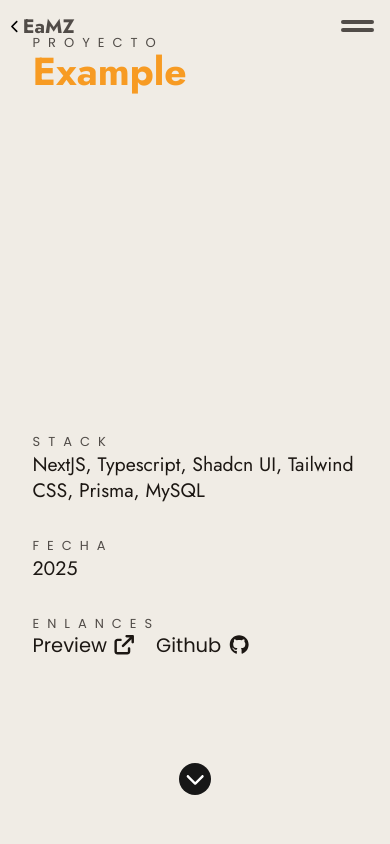
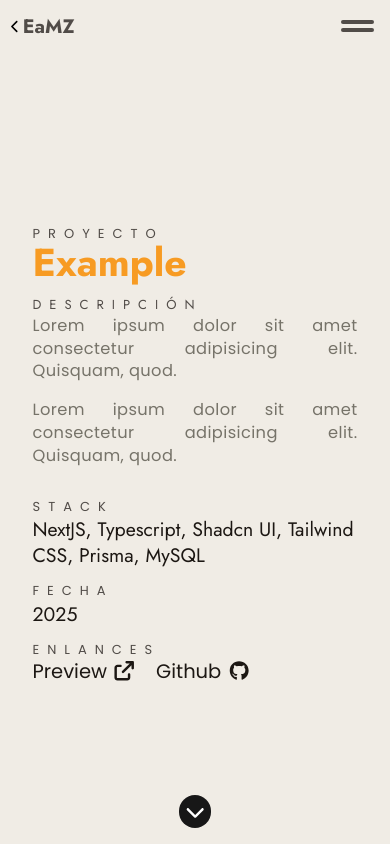
Before and after one commit to EliezerMezaDev/portfolio-v04, a Next.js app: page /projects/example in a window 390 px wide. Shown: the top 844 px of the page. Built offline with nearby package versions, Linux system fonts and the light colour scheme.

Commit message:
fix: project detail page colors

```diff
--- a/src/app/(root)/page.tsx
+++ b/src/app/(root)/page.tsx
@@ -110,7 +110,7 @@ const PageContentSection = ({
         </div>
         <div className="absolute top-[60%] z-10 col-span-2 flex w-full flex-col items-start justify-center px-10 py-5 text-start md:top-1/3 md:left-[10%] md:w-auto md:items-start">
           <motion.h2
-            className="bg-opacity-50 mb-2 bg-light text-5xl font-bold text-main max-md:p-2 md:text-7xl lg:bg-transparent lg:text-8xl"
+            className="bg-opacity-50 mb-2 bg-light-2 text-5xl font-bold text-main max-md:p-2 md:text-7xl lg:bg-transparent lg:text-8xl"
             initial={{ x: -100, opacity: 0 }}
             whileInView={{ x: 0, opacity: 1 }}
             transition={{
--- a/src/app/projects/[slug]/page.tsx
+++ b/src/app/projects/[slug]/page.tsx
@@ -72,7 +72,7 @@ function ScrollDownButton() {
   }
 
   return (
-    <div className="fixed right-0 bottom-5 left-0 mb-10 flex items-center justify-center">
+    <div className="fixed right-0 bottom-5 left-0 flex items-center justify-center md:mb-10">
       <motion.div
         className="flex h-10 w-10 cursor-pointer items-center justify-center rounded-full bg-neutral-900"
         whileHover={{ scale: 1.1 }}
@@ -147,7 +147,7 @@ function Page(props: { params: Promise<{ slug: string }> }) {
       </button>
       <ScrollDownButton />
       <div className="flex min-h-screen flex-col items-start justify-center">
-        <div className="mb-10">
+        <div className="mb-4 md:mb-10">
           <p className="text-base tracking-[8px] text-dark uppercase">
             Proyecto
           </p>
@@ -156,8 +156,8 @@ function Page(props: { params: Promise<{ slug: string }> }) {
           </h1>
         </div>
 
-        <div className="w-full grid grid-cols-1 md:grid-cols-2">
-          <div className="flex min-h-screen flex-col items-start justify-center space-y-10 sm:min-h-0">
+        <div className="flex w-full flex-col-reverse max-sm:gap-4 md:grid md:grid-cols-2">
+          <div className="flex flex-col items-start justify-center space-y-4 sm:min-h-0 md:space-y-10">
             <div>
               <p className="text-base tracking-[8px] text-dark uppercase">
                 Stack
@@ -204,7 +204,7 @@ function Page(props: { params: Promise<{ slug: string }> }) {
               </div>
             )}
           </div>
-          <div className="mb-5 flex flex-col items-start justify-start">
+          <div className="flex flex-col items-start justify-start">
             <h2 className="text-base tracking-[8px] text-dark uppercase">
               Descripción
             </h2>
```
